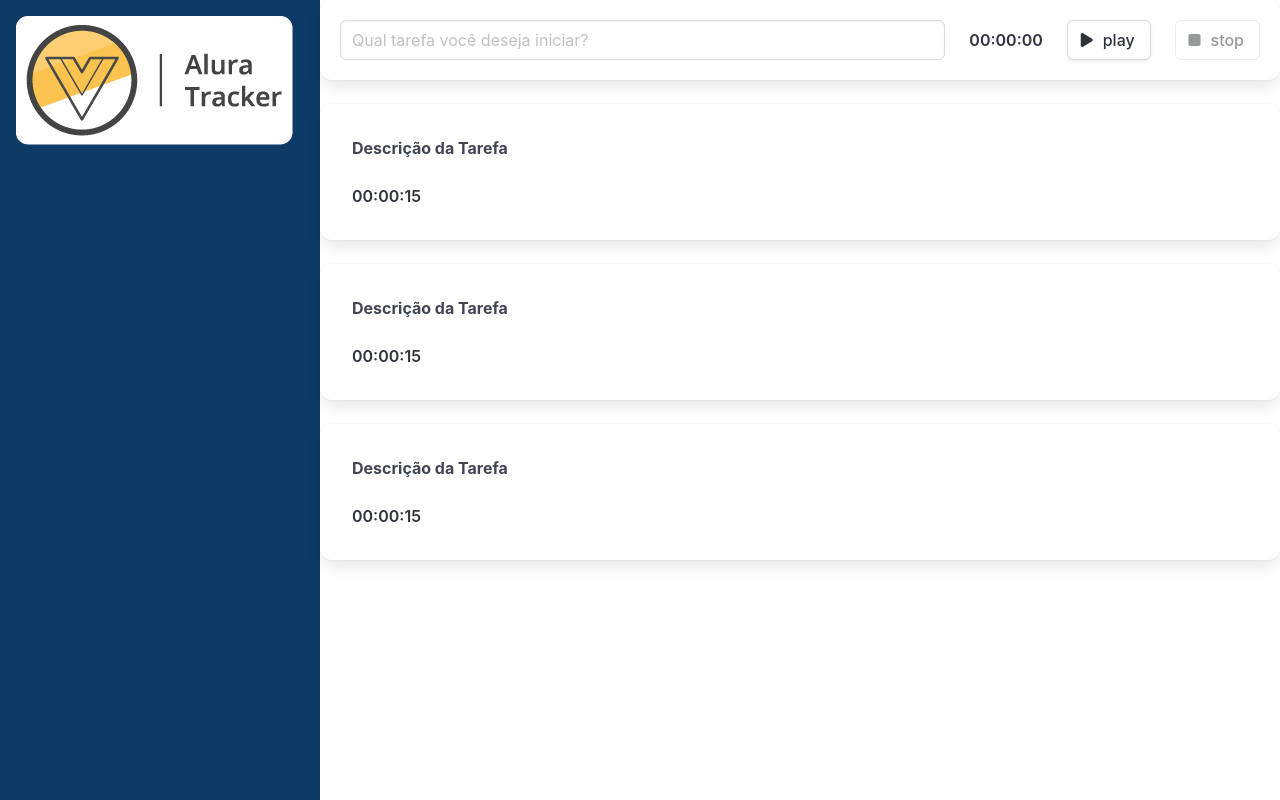
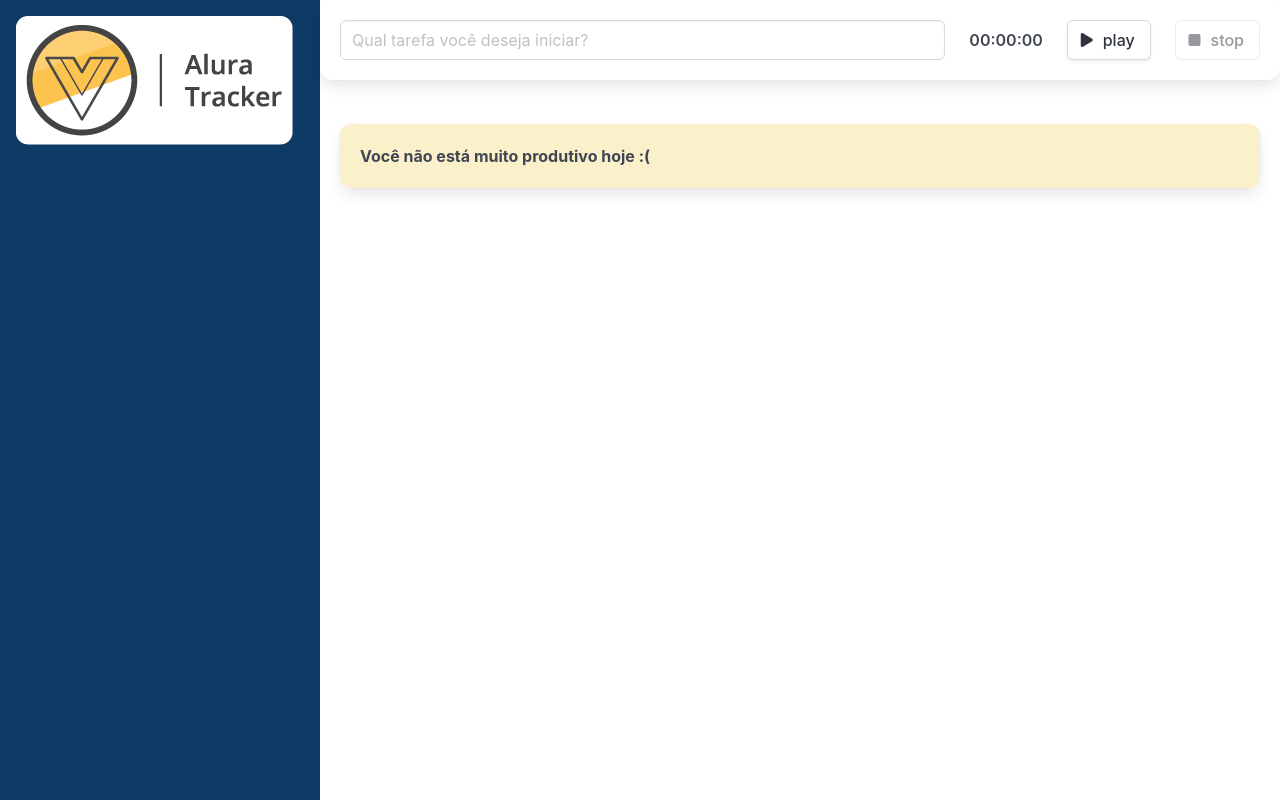
Before and after one commit to KevenAbraham/Alura-Tracker, a Vue app: page / in a window 1280 px wide. Built offline with nearby package versions, Linux system fonts and the light colour scheme.

Commit message:
fix: fixing the Tarefa.vue error

```diff
--- a/src/App.vue
+++ b/src/App.vue
@@ -4,12 +4,14 @@
       <BarraLateral />
     </div>
     <div class="column is-three-quarter">
-      <Formulario />
+      <Formulario @aoSalvarTarefa="salvarTarefa" />
       <div class="lista">
-        <Tarefa />
-        <Tarefa />
-        <Tarefa />
+        <Tarefa v-for="(tarefa, index) in tarefas" :key="index" :tarefa="tarefa" />
+        <Box v-if="listaEstaVazia" >
+          Você não está muito produtivo hoje :(
+        </Box>
       </div>
+
     </div>
   </main>
 </template>
@@ -19,17 +21,37 @@
 import BarraLateral from './components/BarraLateral.vue'
 import Formulario from './components/Formulario.vue'
 import Tarefa from './components/Tarefa.vue'
+import ITarefa from './interfaces/ITarefa';
+import Box from './components/Box.vue';
 
 export default defineComponent({
   name: 'App',
   components: {
     BarraLateral,
     Formulario,
-    Tarefa
+    Tarefa,
+    Box
+  },
+  data() {
+    return {
+      tarefas: [] as ITarefa[]
+    }
+  },
+  computed: {
+    listaEstaVazia() : boolean {
+      return this.tarefas.length === 0
+    }
+  },
+  methods: {
+    salvarTarefa(tarefa: ITarefa) {
+      this.tarefas.push(tarefa)
+    }
   }
 });
 </script>
 
 <style>
-
+.lista {
+  padding: 1.25rem;
+}
 </style>
--- /dev/null
+++ b/src/components/Box.vue
@@ -0,0 +1,19 @@
+<template>
+    <div class="box has-text-weight-bold">
+      <slot></slot>
+    </div>
+  </template>
+
+  <script lang="ts">
+  import { defineComponent } from 'vue'
+
+  export default defineComponent({
+    name: 'BoxView'
+  })
+  </script>
+
+  <style scoped>
+  .box {
+    background: #FAF0CA;
+  }
+  </style>
--- a/src/components/Cronometro.vue
+++ b/src/components/Cronometro.vue
@@ -1,6 +1,6 @@
 <template>
     <section>
-        <strong>
+      <strong class="display">
         {{ tempoDecorrido }}
       </strong>
     </section>
@@ -24,3 +24,9 @@
     },
   })
   </script>
+
+  <style scoped>
+  .display {
+    color: var(--texto-primario);
+  }
+  </style>
--- a/src/components/Formulario.vue
+++ b/src/components/Formulario.vue
@@ -1,11 +1,20 @@
 <template>
-    <div class="box">
+    <div class="box formulario">
       <div class="columns">
-            <div class="column is-8" role="form" aria-label="Formulário para criação de uma nova tarefa">
-                <input type="text" class="input" placeholder="Qual tarefa você deseja iniciar?" v-model="descricao" />
+        <div
+          class="column is-8"
+          role="form"
+          aria-label="Formulário para criação de uma nova tarefa"
+        >
+          <input
+            type="text"
+            class="input"
+            placeholder="Qual tarefa você deseja iniciar?"
+            v-model="descricao"
+          />
         </div>
         <div class="column">
-                <Temporizador @aoTemporizadorFinalizado="finalizarTarefa" />
+          <Temporizador @aoTemporizadorFinalizado="finalizarTarefa"/>
         </div>
       </div>
     </div>
@@ -17,20 +26,29 @@
 
   export default defineComponent({
     name: "TaskForm",
+    emits: ['aoSalvarTarefa'],
     components: {
       Temporizador
     },
-    data() {
+    data () {
       return {
         descricao: ''
       }
     },
     methods: {
-        finalizarTarefa(tempoDecorrido: number): void {
-            console.log('tempo decorrido:' + tempoDecorrido)
-            console.log('descicção da tarefa: ' + this.descricao)
+      finalizarTarefa (tempoDecorrido: number) : void {
+        this.$emit('aoSalvarTarefa', {
+          duracaoEmSegundos: tempoDecorrido,
+          descricao: this.descricao
+        })
         this.descricao = ''
       }
     }
   });
   </script>
+  <style>
+  .formulario {
+    color: var(--texto-primario);
+    background-color: var(--bg-primario);
+  }
+  </style>
--- a/src/components/Tarefa.vue
+++ b/src/components/Tarefa.vue
@@ -1,22 +1,32 @@
+
 <template>
-    <div class="box has-text-weight-bold">
-        <div class="column is-7">
-            Descrição da Tarefa
-        </div>
+    <Box>
+      <div class="columns">
+        <div class="column is-7">{{ tarefa.descricao || 'Tarefa sem descrição' }}</div>
         <div class="column">
-            <Cronometro tempoEmSegundos= 15 />
+          <Cronometro :tempoEmSegundos="tarefa.duracaoEmSegundos"/>
         </div>
       </div>
+    </Box>
   </template>
 
   <script lang="ts">
-import { defineComponent } from 'vue'
-import Cronometro from './Cronometro.vue';
+  import { defineComponent, PropType } from "vue";
+  import Cronometro from "./Cronometro.vue";
+  import ITarefa from '../interfaces/ITarefa'
+  import Box from './Box.vue'
 
   export default defineComponent({
-    name: 'Tarefa',
+    name: "TarefaView",
     components: {
-        Cronometro
+      Cronometro,
+      Box
+    },
+    props: {
+      tarefa: {
+        type: Object as PropType<ITarefa>,
+        required: true
       }
-})
+    }
+  });
   </script>
--- a/src/components/Temporizador.vue
+++ b/src/components/Temporizador.vue
@@ -23,6 +23,9 @@
 export default defineComponent({
   name: "TemporizadorForm",
   emits: ['aoTemporizadorFinalizado'],
+  components: {
+    Cronometro
+  },
   data () {
     return {
       tempoEmSegundos: 0,
@@ -30,7 +33,6 @@
       cronometroRodando: false
     }
   },
-    components: { Cronometro },
   methods: {
     iniciar () {
       // começar a contagem
--- /dev/null
+++ b/src/interfaces/ITarefa.ts
@@ -0,0 +1,4 @@
+export default interface ITarefa {
+    duracaoEmSegundos: number,
+    descricao: string
+}
```
Lines whose indentation alone changed are shown as unchanged.
